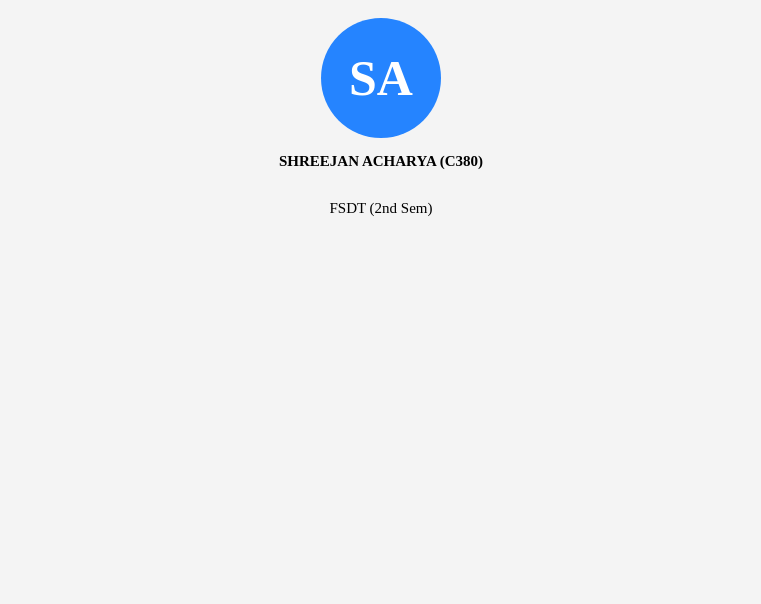
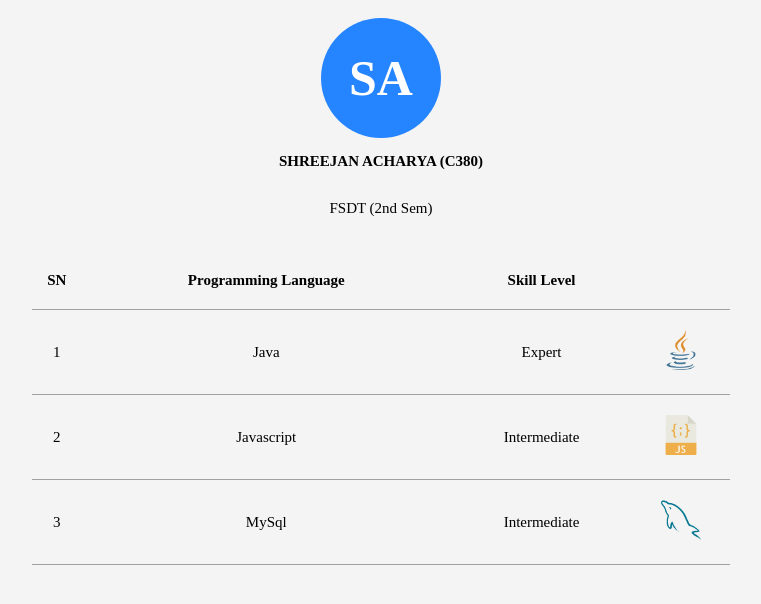
Before and after one commit to shrizan/exercise_1_c380, a plain HTML site: page index.html in a window 1280 px wide. Shown: the whole page, without its empty margins (259-1020 px from the left). Drawn offline with Linux system fonts and the light colour scheme.

Commit message:
images added and table added

```diff
--- a/index.html
+++ b/index.html
@@ -16,7 +16,56 @@
     <p class="block__title">Shreejan Acharya (C380)</p>
     <p class="block__subtitle">FSDT (2nd Sem)</p>
   </div>
-
+  <div class="block block--center-col">
+    <table class="table">
+      <thead>
+        <tr>
+          <th>SN</th>
+          <th>Programming Language</th>
+          <th>Skill Level</th>
+          <th></th>
+        </tr>
+      </thead>
+      <tbody>
+        <tr>
+          <td>1</td>
+          <td>
+            Java
+          </td>
+          <td>
+            Expert
+          </td>
+          <td>
+            <img src="java.png" height="40px" width="40px">
+          </td>
+        </tr>
+        <tr>
+          <td>2</td>
+          <td>
+            Javascript
+          </td>
+          <td>
+            Intermediate
+          </td>
+          <td>
+            <img src="javascript.png" height="40px" width="40px">
+          </td>
+        </tr>
+        <tr>
+          <td>3</td>
+          <td>
+            MySql
+          </td>
+          <td>
+            Intermediate
+          </td>
+          <td>
+            <img src="mysql.png" height="40px" width="40px">
+          </td>
+        </tr>
+      </tbody>
+    </table>
+  </div>
 </body>
 
 </html>
--- a/style.css
+++ b/style.css
@@ -63,3 +63,36 @@ html {
   font-size: 5rem;
   font-weight: 700;
 }
+
+.table {
+  min-width: 100%;
+  border-collapse: collapse;
+  font-size: 1.5rem;
+}
+
+.table tr {
+  border-bottom: 1px solid var(--color-border);
+}
+
+.table th,
+td {
+  text-align: center;
+  padding-top: 2rem;
+  padding-bottom: 2rem;
+}
+
+@media screen and (min-width:481px) {
+  .table {
+    min-width: 85%;
+    border-collapse: collapse;
+    font-size: 1.5rem;
+  }
+}
+
+@media screen and (min-width:769px) {
+  .table {
+    min-width: 57%;
+    border-collapse: collapse;
+    font-size: 1.5rem;
+  }
+}
```
Also changed, not shown: java.png (added), javascript.png (added), mysql.png (added).
